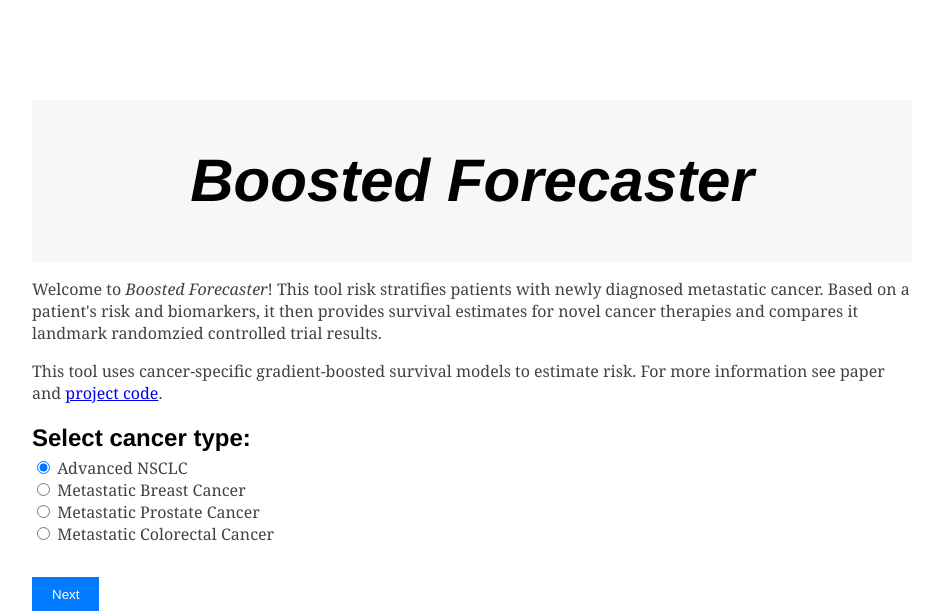
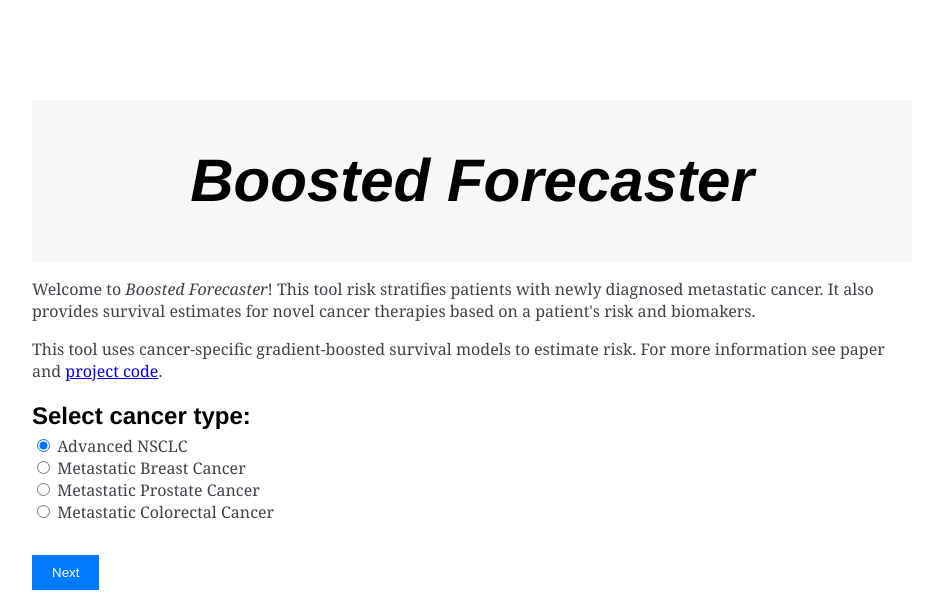
Before and after one commit to xavier-orcutt/boosted-forecaster, a Flask app: page / in a window 1280 px wide. Shown: the top 611 px of the page, without its empty margins (168-1108 px from the left). Run offline with Flask 3, Linux system fonts and the light colour scheme; parts of the project's set-up code (start-up, migrations or seed data) failed here and were passed over.

Commit message:
Update index.html

```diff
--- a/app/templates/index.html
+++ b/app/templates/index.html
@@ -17,7 +17,7 @@
       <h1>Boosted Forecaster</h1>
     </header>
 
-    <p>Welcome to <em>Boosted Forecaster</em>! This tool risk stratifies patients with newly diagnosed metastatic cancer. Based on a patient's risk and biomarkers, it then provides survival estimates for novel cancer therapies and compares it landmark randomzied controlled trial results.</p>
+    <p>Welcome to <em>Boosted Forecaster</em>! This tool risk stratifies patients with newly diagnosed metastatic cancer. It also provides survival estimates for novel cancer therapies based on a patient's risk and biomakers.</p>
 
     <p>This tool uses cancer-specific gradient-boosted survival models to estimate risk. For more information see paper and <a href = "https://github.com/xavier-orcutt/rct_generalizability_flatiron">project code</a>.</p>
 
```
